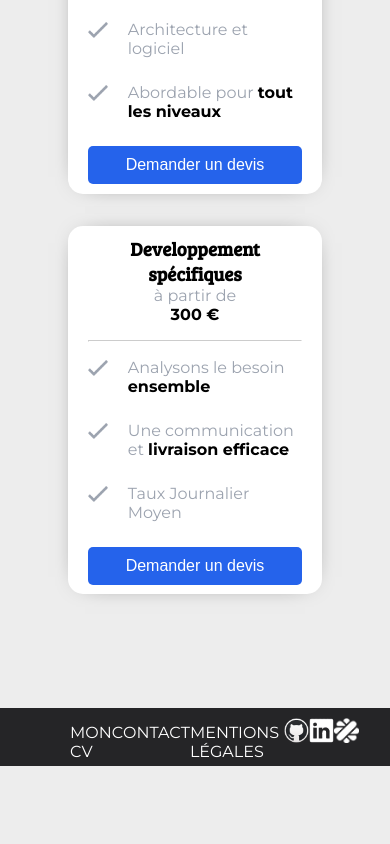
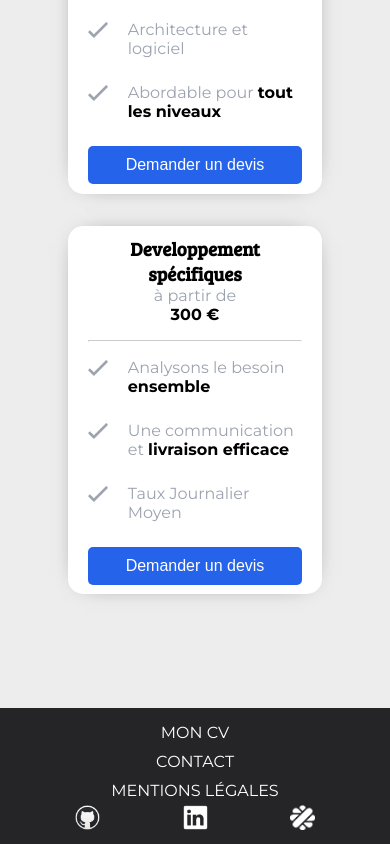
Before and after one commit to julienBelinga/MyPortfolio, a Next.js app in the folder portfolio/: page / in a window 390 px wide. Shown: the part 8455-9299 px from the top of the page. Before the commit the page ends 9221 px from the top, so only its background shows below. Built offline with nearby package versions, Linux system fonts and the light colour scheme.

Commit message:
footer responsive

```diff
--- a/portfolio/styles/responsive.scss
+++ b/portfolio/styles/responsive.scss
@@ -110,6 +110,19 @@
         transform: scale(.7);
         margin-left: -1vw;
     }
+
+    footer{
+        width: 100%;
+
+        > ul{
+            flex-direction: column;
+            text-align: center;
+
+            ul.icon-set{
+                width: 100% !important;
+            }
+        }
+    }
 }
 
 @media screen and (max-width: 508px) {
@@ -134,4 +147,8 @@
         margin-left: 35px;
         margin-right: 35px;
     }
+
+    footer ul{
+        padding: 5px 5px;
+    }
 }
```
